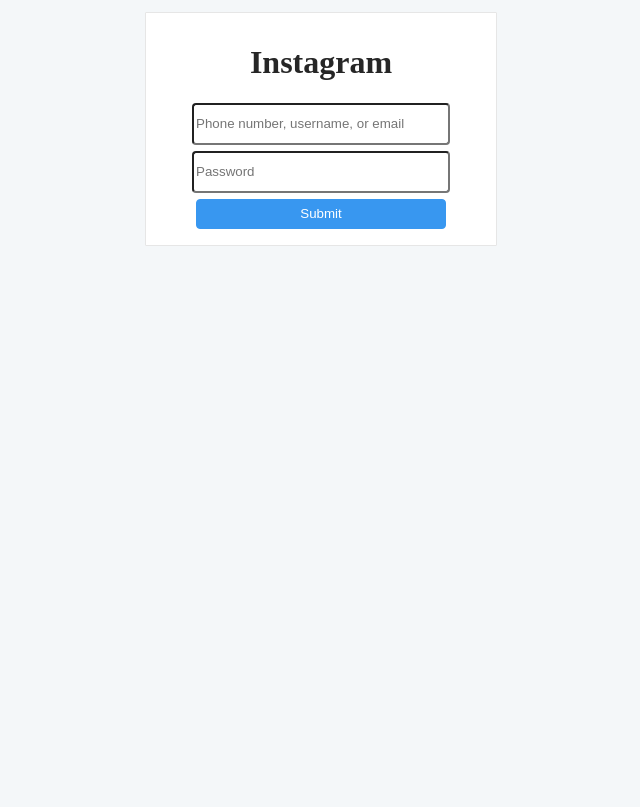
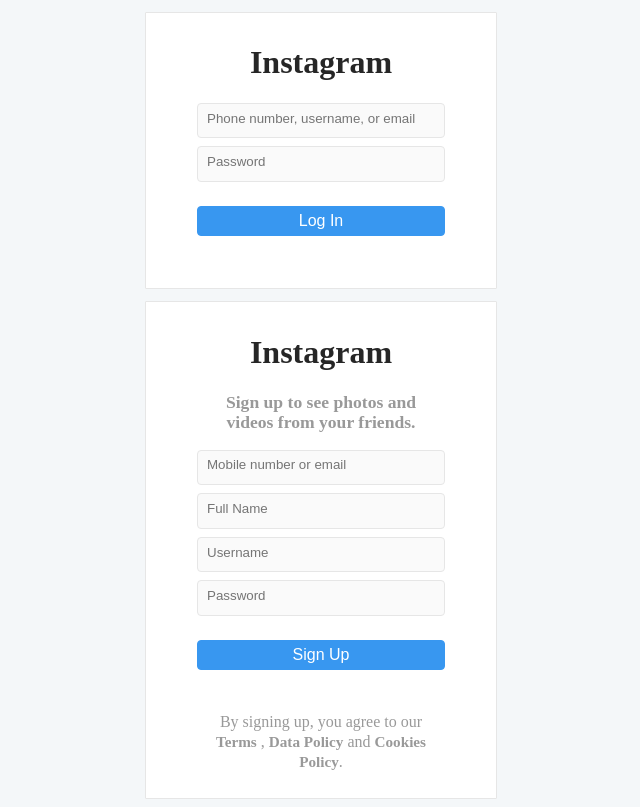
Before and after one commit to icancode007/instagram-clone, a React (Create React App) app in the folder front-end/: page / in a window 1280 px wide. Shown: the whole page, without its empty margins (319-959 px from the left). Built offline with nearby package versions, Linux system fonts and the light colour scheme; no server answers.

Commit message:
fix(instagram-clone): fix sign-in form, create sign-up form and delete unnecessary files task-2-1

```diff
--- a/front-end/src/App.tsx
+++ b/front-end/src/App.tsx
@@ -1,13 +1,13 @@
 import React from 'react';
 import UserForm from './components/UserForm';
-import SignInForm from './components/signInForm';
+
 
 import './App.scss';
 
 const App: React.FC = () => {
   return (
     <div className="App">
-      <SignInForm />
+      <UserForm />
     </div>
   );
 }
--- a/front-end/src/components/UserForm/index.tsx
+++ b/front-end/src/components/UserForm/index.tsx
@@ -1,17 +1,79 @@
 import * as React from 'react';
+import './style.scss';
 
 export default class Counter extends React.Component {
   //could be refactored to functional component if hooks will be used
-  componentDidMount(){
+  componentDidMount() {
     fetch('/root')
-    .then(res => res.json())
-    .then(data => console.log(data));
+      .then(res => res.json())
+      .then(data => console.log(data));
   }
 
-  render () {
+  render() {
+    // Rendering both forms for now.
+    // We can also create them in two different files and render them here.
     return (
       <div>
-      testing
+        {/* Log In */}
+        <div className="form-container">
+          <h1>Instagram</h1>
+          <div>
+            <form>
+              <div className="input-container">
+                <input type="text" placeholder="Phone number, username, or email" />
+              </div>
+
+              <div className="input-container">
+                <input type="password" placeholder="Password" />
+              </div>
+
+              <div className="submit-container">
+                <input type="submit" className="submit-button" value="Log In" />
+              </div>
+
+            </form>
+          </div>
+
+        </div>
+
+        {/*  Sign up */}
+        <div className="form-container">
+          <h1>Instagram</h1>
+          <div className="sign-up-top-paragraph-container">
+            <p>Sign up to see photos and videos from your friends.</p>
+          </div>
+
+          <div>
+            <form>
+              <div className="input-container">
+                <input type="text" placeholder="Mobile number or email" />
+              </div>
+
+              <div className="input-container">
+                <input type="text" placeholder="Full Name" />
+              </div>
+
+              <div className="input-container">
+                <input type="text" placeholder="Username" />
+              </div>
+
+              <div className="input-container">
+                <input type="password" placeholder="Password" />
+              </div>
+
+              <div className="submit-container">
+                <input type="submit" className="submit-button" value="Sign Up" />
+              </div>
+
+              <div className="sign-up-bottom-paragraph-container">
+                <p>By signing up, you agree to our <span>Terms</span> , <span>Data Policy</span> and <span>Cookies Policy</span>.</p>
+              </div>
+
+            </form>
+          </div>
+
+        </div>
+
       </div>
     );
   }
--- /dev/null
+++ b/front-end/src/components/UserForm/style.scss
@@ -0,0 +1,78 @@
+@mixin center {
+  text-align: center;
+}
+
+.submit-container,
+.input-container {
+  margin: 0.5rem auto;
+  height: 1.5rem;
+}
+
+.sign-up-top-paragraph-container,
+.sign-up-bottom-paragraph-container {
+  width: 15rem;
+  margin: auto;
+  color: #999;
+  @include center;
+  line-height: 1.25rem;
+}
+
+.sign-up-bottom-paragraph-container {
+  span {
+    font-size: 0.95rem;
+    font-weight: 600;
+  }
+}
+
+.sign-up-top-paragraph-container {
+  font-size: 1.1rem;
+  font-weight: 600;
+}
+
+.input-container {
+  width: 15rem;
+  border-radius: 0.25rem;
+  padding: 0.3rem 0.2rem;
+  margin-bottom: 0.4rem;
+  border: 0.06rem solid #e6e6e6;
+  background-color: #fafafa;
+  &:focus {
+    border-color: #262626;
+  }
+}
+
+.submit-container {
+  margin: 1.5rem auto 3rem;
+  width: 15.5rem;
+}
+
+.form-container {
+  @include center;
+  background-color: #fff;
+  border: 1px solid #e6e6e6;
+  border-radius: 1px;
+  padding: 10px 0;
+  margin: 12px auto 0px;
+  max-width: 350px;
+  width: 100%;
+  color: #262626;
+
+  input {
+    width: 95%;
+    padding: 0.5rem 0.2;
+    outline: 0;
+    border: none;
+    background-color: #fafafa;
+  }
+
+  .submit-button {
+    background-color: #3897f0;
+    color: #fff;
+    cursor: pointer;
+    width: 100%;
+    padding: 0.3rem 0.2rem;
+    font-size: 1rem;
+    border: 1px solid #3897f0;
+    border-radius: 0.25rem;
+  }
+}
--- a/front-end/src/components/signInForm/index.tsx
+++ /dev/null
@@ -1,61 +0,0 @@
-import * as React from 'react';
-import './style.scss';
-
-interface State {
-    username: string,
-    password: string
-}
-
-interface Event {
-    target: { value: string }
-}
-
-class SignInForm extends React.Component<Object, State>{
-    constructor(props: Object) {
-        super(props);
-
-        this.state = {
-            username: "",
-            password: ""
-        }
-    }
-
-    handleUserNameChange = (e: Event) => {
-        this.setState({ username: e.target.value })
-    }
-
-    handlePasswordChange = (e: Event) => {
-        this.setState({ password: e.target.value })
-    }
-
-    render() {
-        return (
-            <div className="form-container">
-                <h1>Instagram</h1>
-                <div>
-                    <form>
-                        <div className="input-container">
-                            <input type="text" placeholder="Phone number, username, or email" value={this.state.username}
-                                onChange={this.handleUserNameChange} />
-                        </div>
-
-                        <div className="input-container">
-                            <input type="password" placeholder="Password" value={this.state.password}
-                                onChange={this.handlePasswordChange}
-                            />
-                        </div>
-
-                        <div className="input-container">
-                            <input type="submit" />
-                        </div>
-
-                    </form>
-                </div>
-
-            </div>
-        )
-    }
-
-}
-
-export default SignInForm;
--- a/front-end/src/components/signInForm/style.scss
+++ /dev/null
@@ -1,33 +0,0 @@
-@mixin center {
-  text-align: center;
-}
-
-.input-container {
-  margin: 0 40px 6px;
-}
-
-.form-container {
-  @include center;
-  background-color: #fff;
-  border: 1px solid #e6e6e6;
-  border-radius: 1px;
-  padding: 10px 0;
-  margin: 12px auto 0px;
-  max-width: 350px;
-  width: 100%;
-  color: #262626;
-
-  input {
-    width: 250px;
-    height: 36px;
-    border-radius: 4px;
-  }
-
-  input[type="submit"] {
-    border: 1px solid #3897f0;
-    background-color: #3897f0;
-    color: #fff;
-    cursor: pointer;
-    height: 30px;
-  }
-}
```
